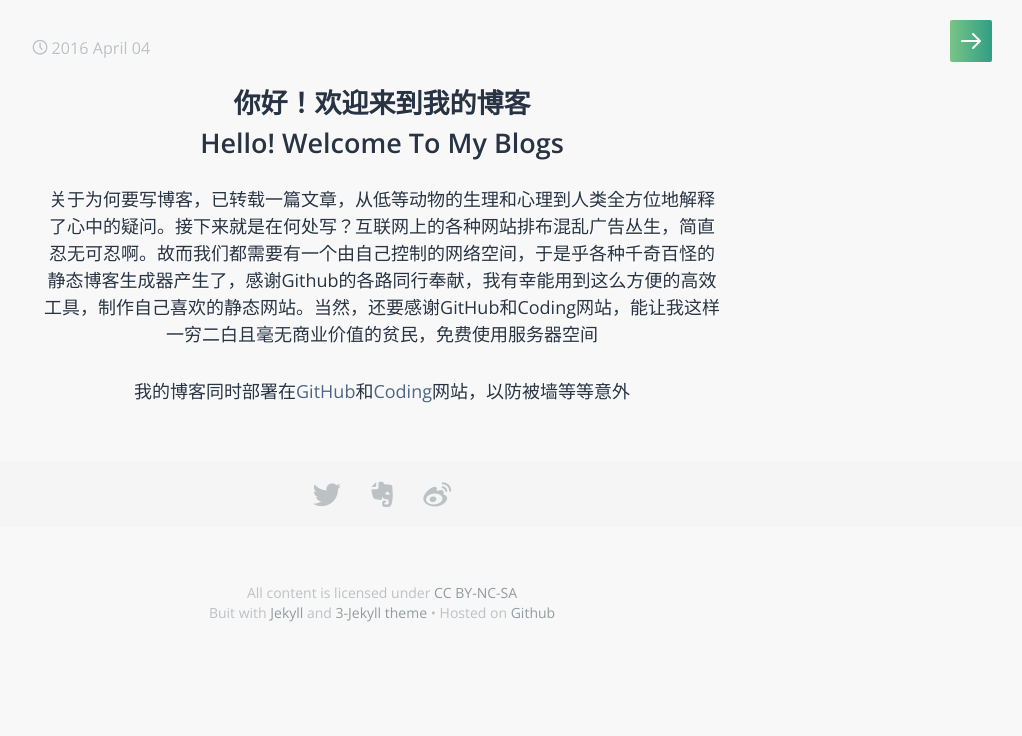
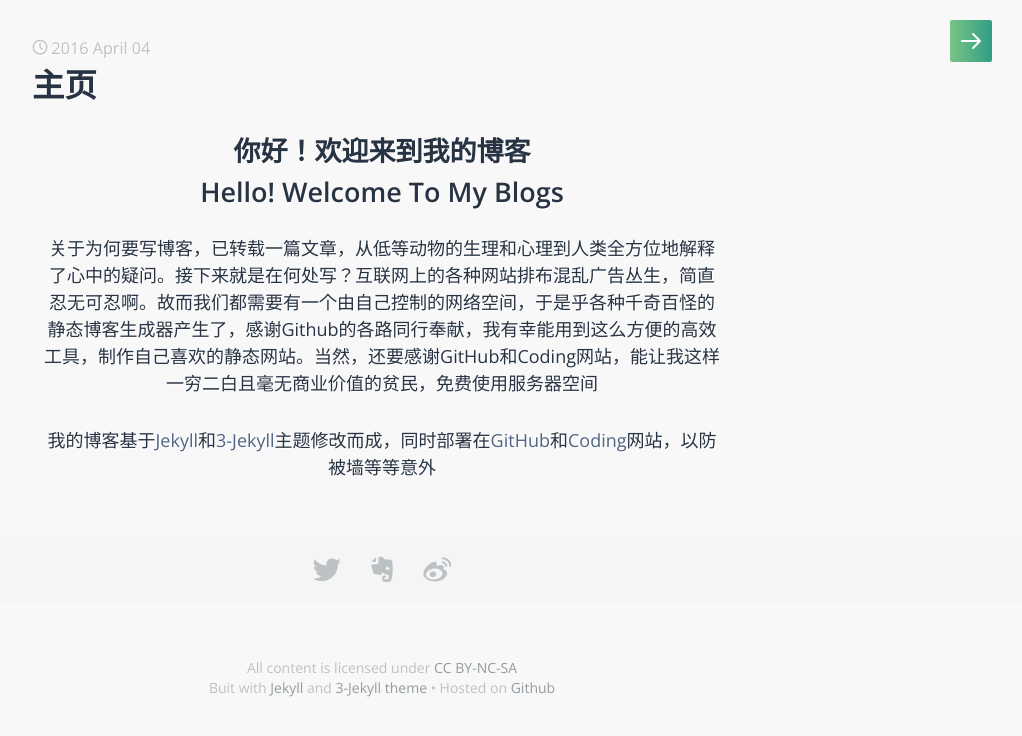
Before and after one commit to lioilwin/lioilwin.github.io, a Jekyll site: the page built from index.html, in a window 1280 px wide. Shown: the top 736 px of the page, without its empty margins (258-1280 px from the left). Built offline with Jekyll 4.4.1, drawn with Linux system fonts in a browser that asks for light colours; some web fonts are replaced; comment, search, counter and statistics services are not loaded.

Commit message:
up Re in

```diff
--- a/index.html
+++ b/index.html
@@ -1,17 +1,15 @@
 ---
 layout: post
-date:   2016-04-04 15:38
+date: 2016-04-04 15:38
+title: 主页
 ---
 
 <div id="home" class="container">
+
 <h1>你好！欢迎来到我的博客<br> Hello! Welcome To My Blogs</h1>
 
 <p>关于为何要写博客，已转载一篇文章，从低等动物的生理和心理到人类全方位地解释了心中的疑问。接下来就是在何处写？互联网上的各种网站排布混乱广告丛生，简直忍无可忍啊。故而我们都需要有一个由自己控制的网络空间，于是乎各种千奇百怪的静态博客生成器产生了，感谢Github的各路同行奉献，我有幸能用到这么方便的高效工具，制作自己喜欢的静态网站。当然，还要感谢GitHub和Coding网站，能让我这样一穷二白且毫无商业价值的贫民，免费使用服务器空间</p>
 
-<p>我的博客同时部署在<a href="http://lifegh.github.io/">GitHub</a>和<a href="http://lifeblogs-b702b.coding.io/">Coding</a>网站，以防被墙等等意外</p>
-
-
-
-
+<p>我的博客基于<a href="https://github.com/jekyll/jekyll">Jekyll</a>和<a href="https://github.com/P233/3-Jekyll">3-Jekyll</a>主题修改而成，同时部署在<a href="http://lifegh.github.io/">GitHub</a>和<a href="http://lifeblogs-b702b.coding.io/">Coding</a>网站，以防被墙等等意外</p>
 
 </div>
```
Also changed, not shown: README.md.
